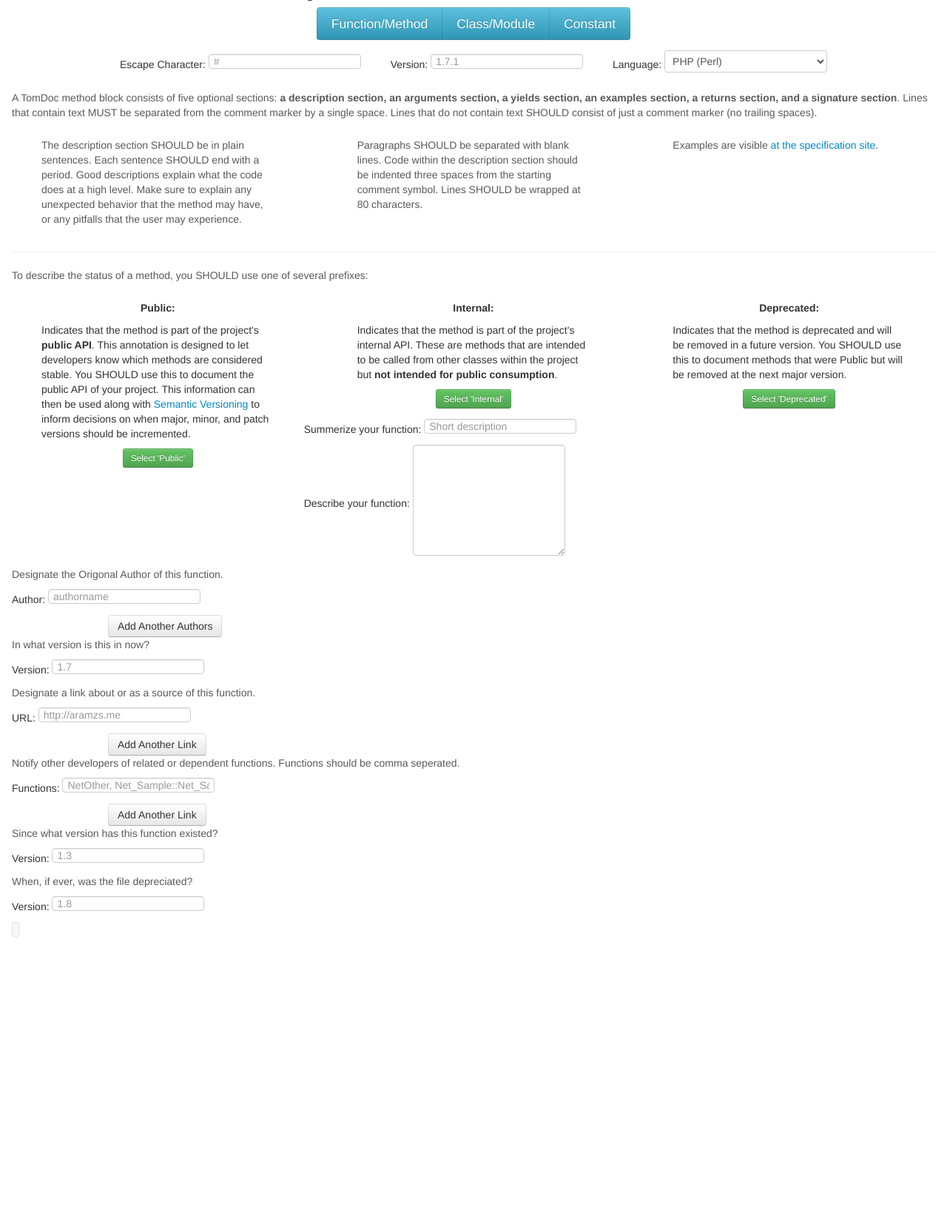
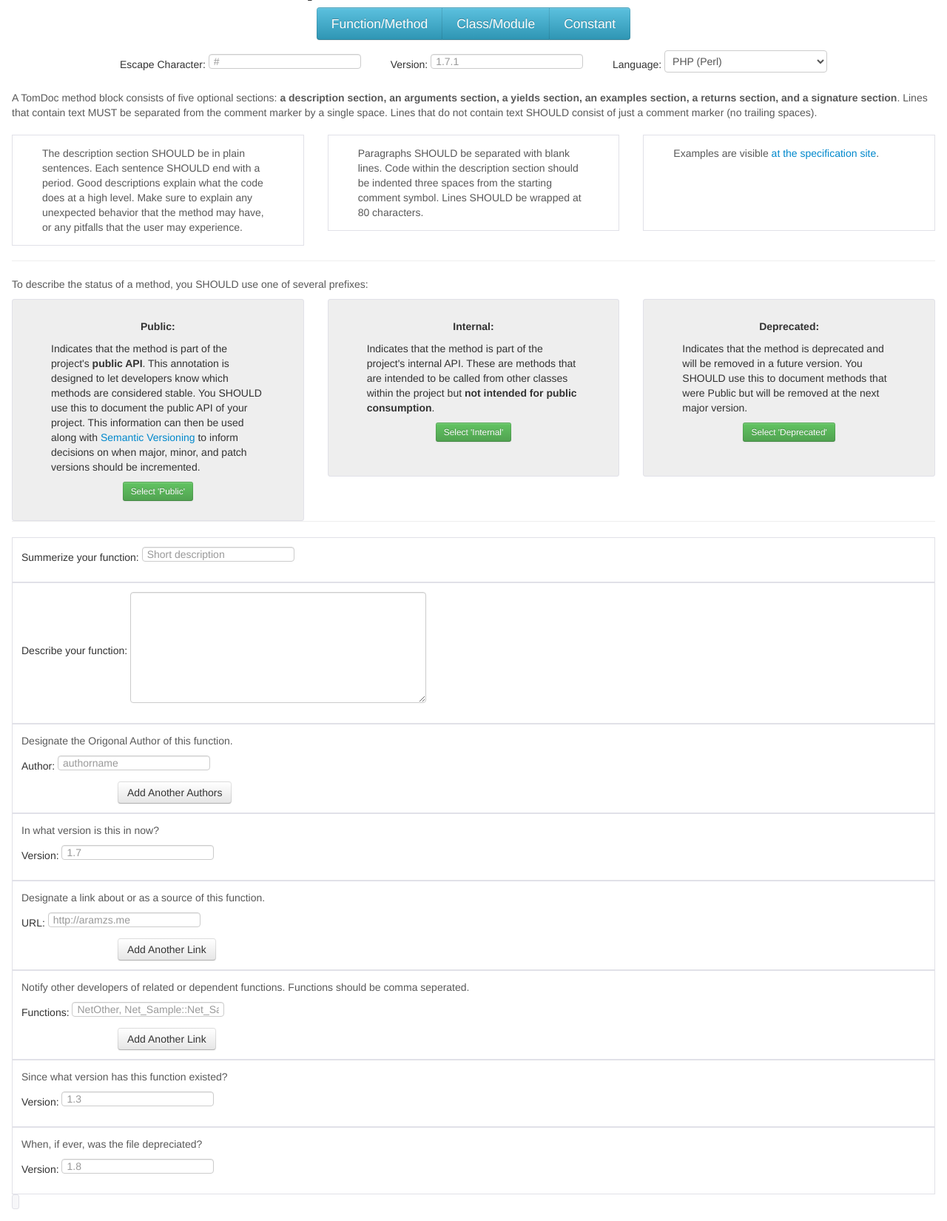
Before and after one commit to AramZS/inline-doc-generator, a PHP site: page / in a window 1280 px wide. Shown: the part 56-1706 px from the top of the page at 74% size. Before the commit the page ends 1322 px from the top, so only its background shows below. Run offline with PHP 8.4, Linux system fonts and the light colour scheme.

Commit message:
More CSS

```diff
--- a/assets/css/style.css
+++ b/assets/css/style.css
@@ -14,3 +14,49 @@ body {
 	display:inline-block;
 	margin: 0 18px;
 }
+
+.help-standout {
+
+	margin: 20px auto;
+
+
+}
+
+.row-fluid div.help-standout-block {
+	border: 1px solid #e1e1e8;
+	min-height: 130px;
+}
+
+.show-grid [class*="span"] {
+	background-color: #eee;
+	-webkit-border-radius: 3px;
+	-moz-border-radius: 3px;
+	border-radius: 3px;
+	min-height: 40px;
+	padding: 12px;
+	border: 1px solid #e1e1e8;
+}
+
+.show-grid [class*="span"]:hover {
+	background-color: #ddd;
+}
+
+.show-grid.row-fluid div.select-figure {
+	min-height: 240px;
+}
+
+.clear {
+	width: 100%;
+	clear: both;
+}
+
+.input-box {
+	border: 1px solid #e1e1e8;
+	display: block;
+	padding: 12px;
+
+}
+
+.input-box textarea {
+	width: 400px;
+}
```
